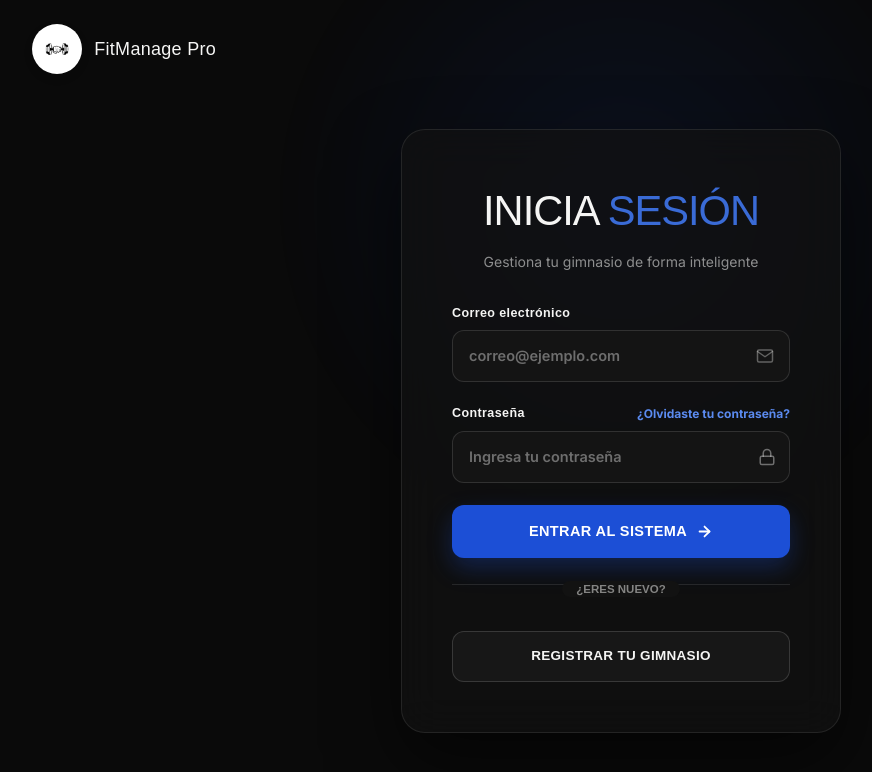
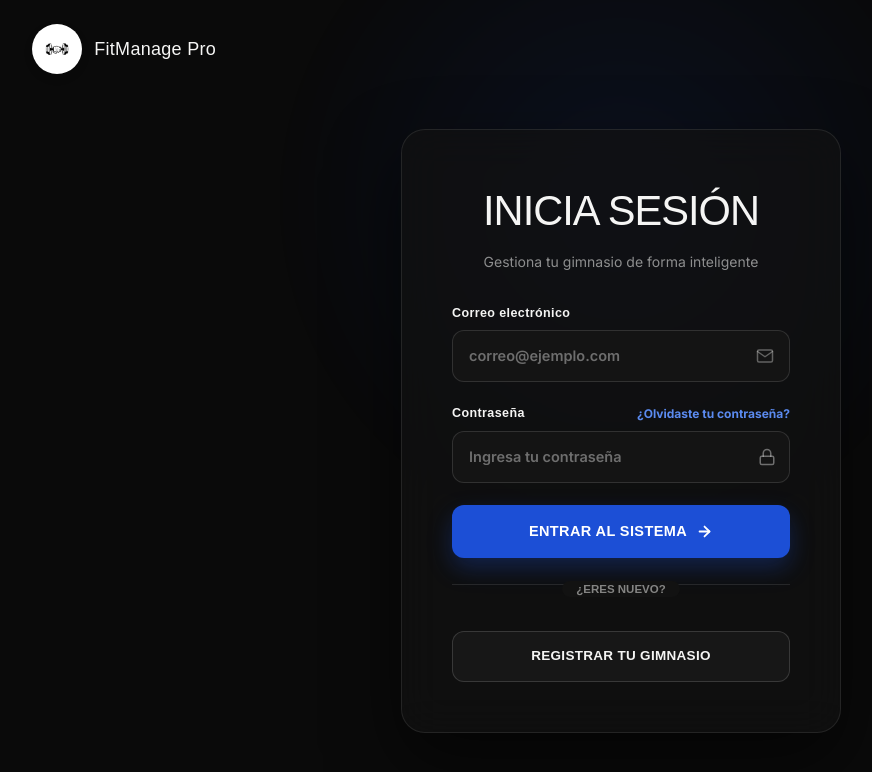
Before and after one commit to DriveFmilia/Drive, a Vue app: page /login in a window 1280 px wide. Shown: the top 772 px of the page, without its empty margins (19-891 px from the left). Built offline with nearby package versions, Linux system fonts and the light colour scheme.

Commit message:
style: propuesta rediseño del login

```diff
--- a/src/landing/Menu/Login.vue
+++ b/src/landing/Menu/Login.vue
@@ -211,7 +211,7 @@ const handleSubmit = () => {
   color: #f5f5f4;
 }
 
-.highlight-text { color: #3a6bd6; }
+.highlight-texto { color: #3a6bd6; }
 
 .subtitle { font-size: 14px; color: rgba(245, 245, 244, 0.55); margin: 0; }
 
```
